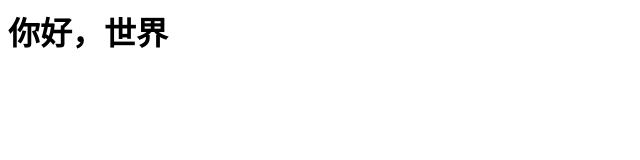
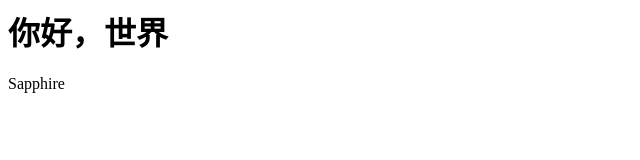
Before and after one commit to Zero-Love/-, a plain HTML site: page index.html in a window 1280 px wide. Shown: the full height of the page, 0-640 px from the left. Drawn offline with Linux system fonts and the light colour scheme.

Commit message:
Update index.html

```diff
--- a/index.html
+++ b/index.html
@@ -1 +1,2 @@
 <h1>你好，世界</h1>
+<p style="size = 80px"> Sapphire </p>
```
